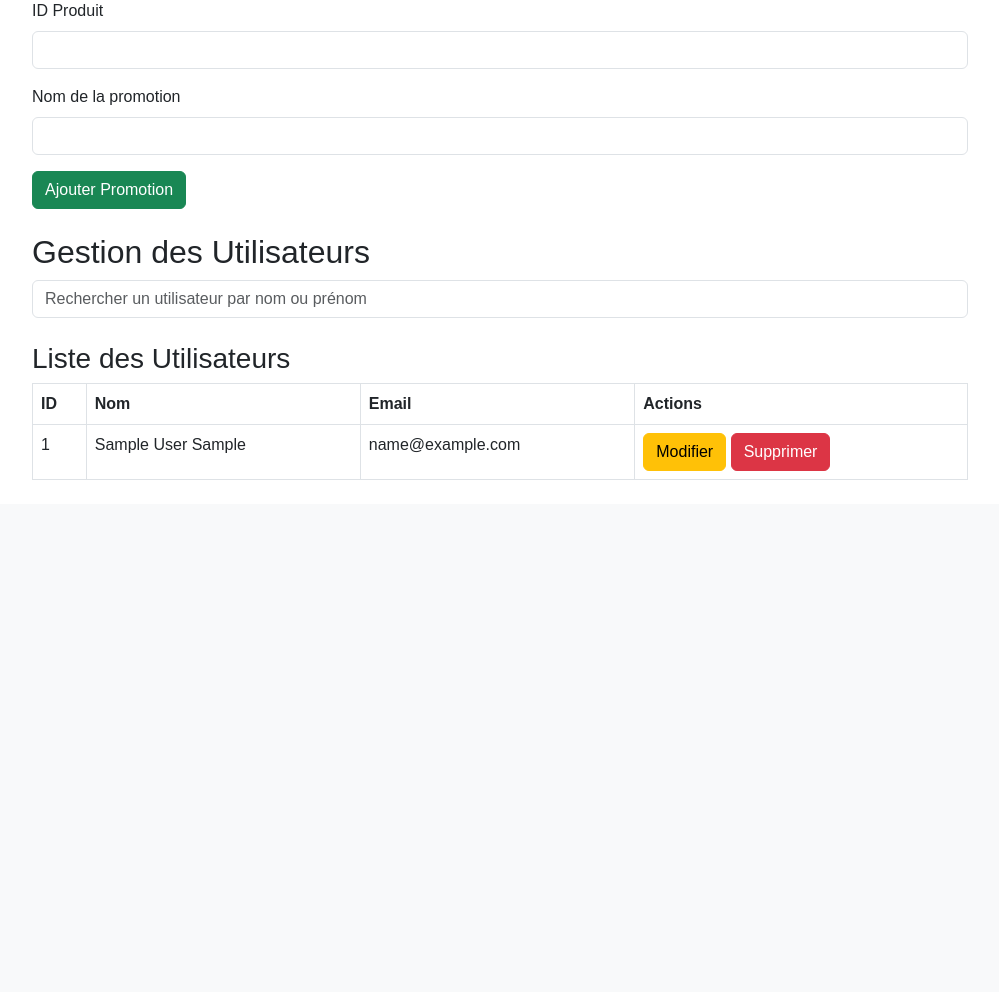
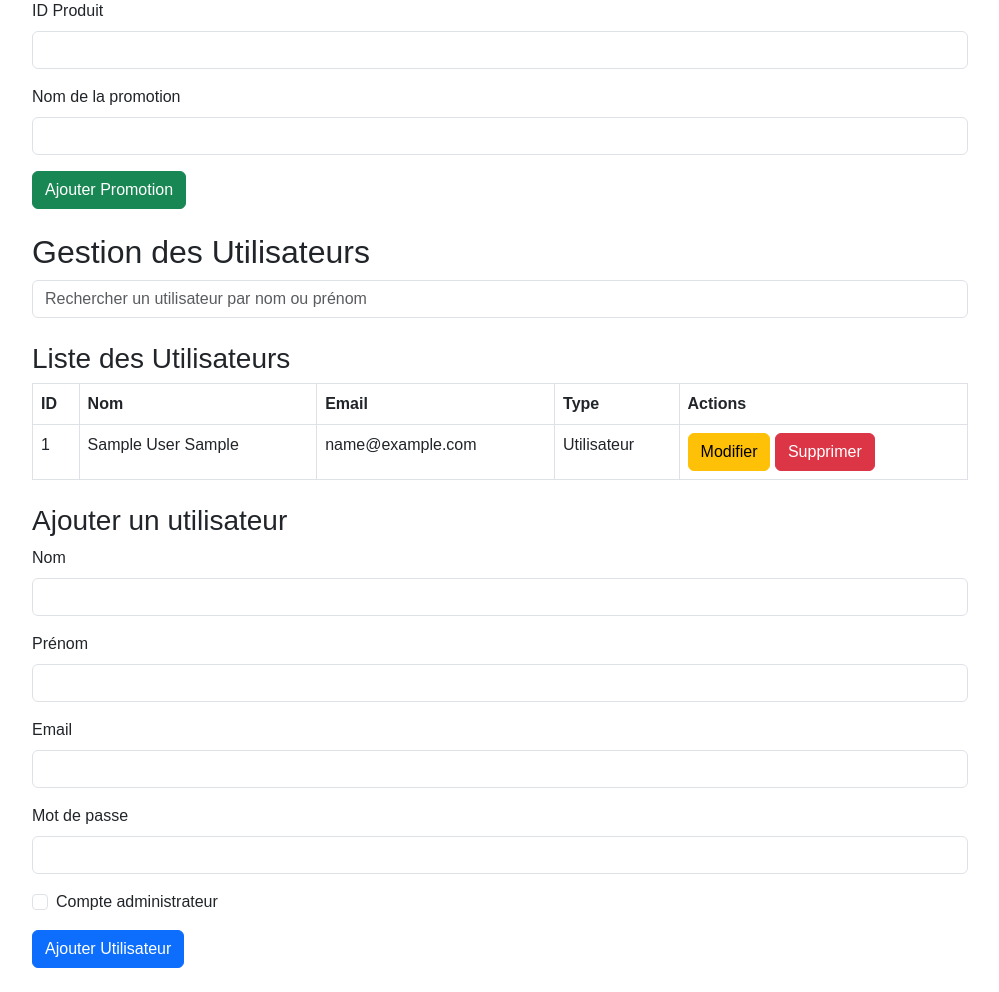
Before and after one commit to jennaram/siteEcommercePHP, a PHP site: page /admin.php in a window 1280 px wide. Shown: the part 1281-2273 px from the top of the page, without its empty margins (140-1139 px from the left). Before the commit the page ends 1761 px from the top, so only its background shows below. Run offline with PHP 8.4, Linux system fonts and the light colour scheme; the visitor is signed in with stand-in values (Sample User, id 1); tables that the repository leaves empty or names only in its code hold one stand-in row (values such as "Sample post"); grey boxes marked "Sample" are stand-in pictures.

Commit message:
realisation page admin amelioré 4, ,tout marche

```diff
--- a/admin.php
+++ b/admin.php
@@ -83,6 +83,36 @@ if (isset($_POST['search_user'])) {
     $stmt = $pdo->prepare("SELECT * FROM users LIMIT 10");
     $stmt->execute();
     $users = $stmt->fetchAll(PDO::FETCH_ASSOC);
+}
+
+// Ajouter un utilisateur ou admin
+if ($_SERVER['REQUEST_METHOD'] === 'POST' && isset($_POST['add_user'])) {
+    $nom = $_POST['nom'] ?? '';
+    $prenom = $_POST['prenom'] ?? '';
+    $email = $_POST['email'] ?? '';
+    $password = password_hash($_POST['password'], PASSWORD_DEFAULT); // Hasher le mot de passe
+    $is_admin = isset($_POST['is_admin']) ? 1 : 0;
+
+    // Vérifier si l'email existe déjà
+    $stmt = $pdo->prepare("SELECT COUNT(*) FROM users WHERE email = :email");
+    $stmt->execute([':email' => $email]);
+    if ($stmt->fetchColumn() > 0) {
+        $messageUser = "Cet email existe déjà!";
+    } else {
+        // Insertion de l'utilisateur
+        $stmt = $pdo->prepare("
+            INSERT INTO users (nom, prenom, email, password, admin)
+            VALUES (:nom, :prenom, :email, :password, :admin)
+        ");
+        $stmt->execute([
+            ':nom' => $nom,
+            ':prenom' => $prenom,
+            ':email' => $email,
+            ':password' => $password,
+            ':admin' => $is_admin
+        ]);
+        $messageUser = "Utilisateur ajouté avec succès!";
+    }
 }
 
 // Supprimer un utilisateur
@@ -254,6 +284,7 @@ if ($_SERVER['REQUEST_METHOD'] === 'POST' && isset($_POST['add_promo'])) {
                     <th>ID</th>
                     <th>Nom</th>
                     <th>Email</th>
+                    <th>Type</th>
                     <th>Actions</th>
                 </tr>
             </thead>
@@ -263,6 +294,7 @@ if ($_SERVER['REQUEST_METHOD'] === 'POST' && isset($_POST['add_promo'])) {
                         <td><?= $user['id_users'] ?></td>
                         <td><?= $user['nom'] ?> <?= $user['prenom'] ?></td>
                         <td><?= $user['email'] ?></td>
+                        <td><?= $user['admin'] == 1 ? 'Administrateur' : 'Utilisateur' ?></td>
                         <td>
                             <a href="admin_modifier_user.php?id=<?= $user['id_users'] ?>" class="btn btn-warning">Modifier</a>
                             <a href="admin.php?delete_user=<?= $user['id_users'] ?>" class="btn btn-danger" onclick="return confirm('Êtes-vous sûr de vouloir supprimer cet utilisateur ?')">Supprimer</a>
@@ -271,6 +303,40 @@ if ($_SERVER['REQUEST_METHOD'] === 'POST' && isset($_POST['add_promo'])) {
                 <?php endforeach; ?>
             </tbody>
         </table>
+
+        <!-- Ajouter un utilisateur -->
+        <h3>
+        <!-- Ajouter un utilisateur -->
+        <h3>Ajouter un utilisateur</h3>
+        <?php if (isset($messageUser)) : ?>
+            <div class="alert alert-success"><?= $messageUser ?></div>
+        <?php endif; ?>
+        <form method="POST" action="admin.php" class="mb-4">
+            <input type="hidden" name="add_user" value="1">
+            <div class="mb-3">
+                <label for="nom" class="form-label">Nom</label>
+                <input type="text" name="nom" class="form-control" required>
+            </div>
+            <div class="mb-3">
+                <label for="prenom" class="form-label">Prénom</label>
+                <input type="text" name="prenom" class="form-control" required>
+            </div>
+            <div class="mb-3">
+                <label for="email" class="form-label">Email</label>
+                <input type="email" name="email" class="form-control" required>
+            </div>
+            <div class="mb-3">
+                <label for="password" class="form-label">Mot de passe</label>
+                <input type="password" name="password" class="form-control" required>
+            </div>
+            <div class="mb-3 form-check">
+                <input type="checkbox" name="is_admin" class="form-check-input" id="is_admin">
+                <label class="form-check-label" for="is_admin">Compte administrateur</label>
+            </div>
+            <button type="submit" class="btn btn-primary">Ajouter Utilisateur</button>
+        </form>
     </div>
+
+    <script src="https://cdn.jsdelivr.net/npm/bootstrap@5.3.0/dist/js/bootstrap.bundle.min.js"></script>
 </body>
 </html>
```
